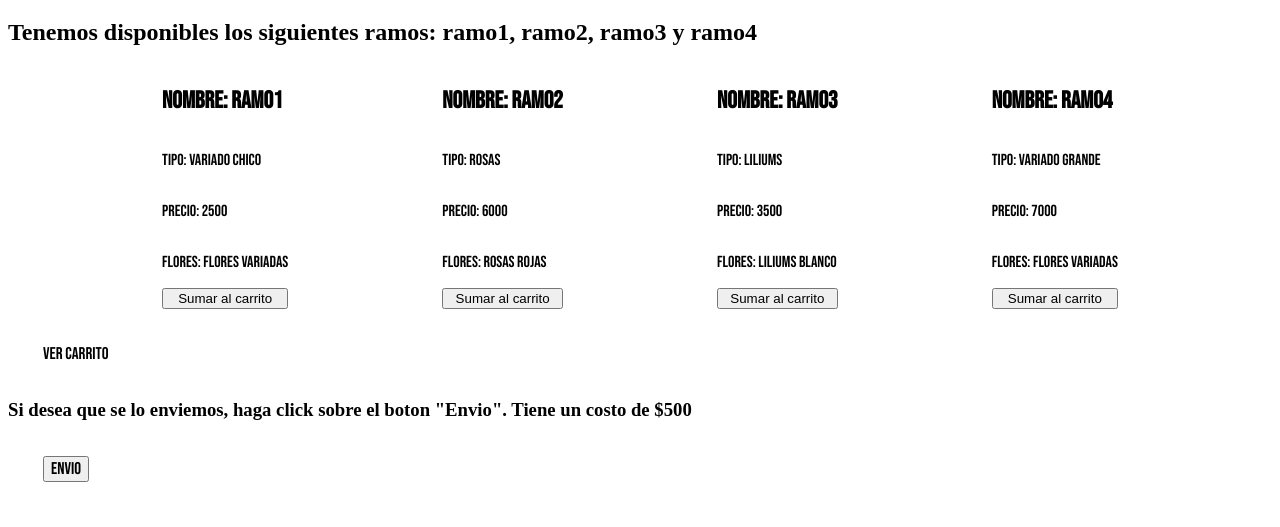
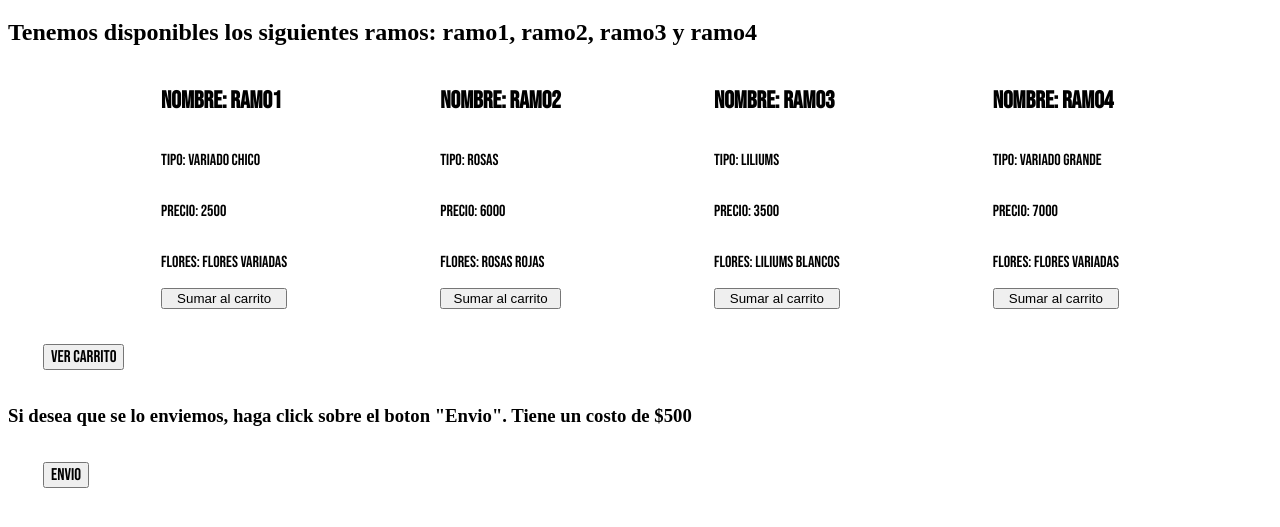
Before and after one commit to guidomora/jscoder, a plain HTML site: page index.html in a window 1280 px wide. Shown: the part 61-588 px from the top of the page. Drawn offline with nearby package versions, Linux system fonts and the light colour scheme.

Commit message:
errores en json

```diff
--- a/estilo.css
+++ b/estilo.css
@@ -19,6 +19,9 @@
     font-family: 'Bebas Neue', cursive;
 }
 
+.carritoAbierto {
+    visibility:hidden;
+}
 
 .precios {
     font-size: 17px;
--- a/index.html
+++ b/index.html
@@ -12,7 +12,7 @@
     <h1>Javascript</h1>
     <h2>Tenemos disponibles los siguientes ramos: ramo1, ramo2, ramo3 y ramo4</h2>
     <div id="divProductos" class="divs"></div>
-    <div id="mostrarCarrito" class="precios"> Ver carrito </div>
+    <button id="mostrarCarrito" class="precios"> Ver carrito </button>
     <h3>Si desea que se lo enviemos, haga click sobre el boton "Envio". Tiene un costo de $500</h3>
     <button id="botonEnvio" class="precios"> Envio </button>
     <script type="text/javascript" src="https://cdn.jsdelivr.net/npm/toastify-js"></script>
--- /dev/null
+++ b/productos.json
@@ -0,0 +1,33 @@
+[
+    {
+        "id": 1,
+        "nombre": "ramo1",
+        "ramo": "variado chico",
+        "precio": 2500,
+        "flores": "flores variadas"
+    },
+
+    {
+        "id": 2,
+        "nombre": "ramo2",
+        "ramo": "rosas",
+        "precio": 6000,
+        "flores": "rosas rojas"
+    },
+
+    {
+        "id": 3,
+        "nombre": "ramo3",
+        "ramo": "liliums",
+        "precio": 3500,
+        "flores": "liliums blancos"
+    },
+
+    {
+        "id": 4,
+        "nombre": "ramo4",
+        "ramo": "variado grande",
+        "precio": 7000,
+        "flores": "flores variadas"
+    }
+]
--- a/script.js
+++ b/script.js
@@ -1,3 +1,21 @@
+fetch(`./productos.json`)
+.then(response => response.json())
+.then(ramos => {
+  ramos.forEach((ramos) => {
+    let {id, nombre, ramo, precio, flores} = ramos
+    divProductos.innerHTML += `
+    <div id="divProductos ${id}" class="productos">
+      <h2> Nombre: ${nombre} </h2>
+      <p> Tipo: ${ramo} </p>
+      <p> Precio: ${precio} </p>
+      <p> Flores: ${flores} </p>
+      <button id= "boton${id}"> Sumar al carrito </button>
+    </div>
+  `
+  })
+})
+
+
 
 class Ramos {
   constructor(id, nombre, ramo, precio, flores, ) {
@@ -24,17 +42,17 @@ let botonEnvio = document.getElementById("botonEnvio");
 const suma = (carrito, costo) => carrito + costo;
 
 
-ramos.forEach(ramos => {
-  divProductos.innerHTML += `
-    <div id="divProductos ${ramos.id}" class="productos">
-      <h2> Nombre: ${ramos.nombre} </h2>
-      <p> Tipo: ${ramos.ramo} </p>
-      <p> Precio: ${ramos.precio} </p>
-      <p> Flores: ${ramos.flores} </p>
-      <button id= "boton${ramos.id}"> Sumar al carrito </button>
-    </div>
-  `
-});
+// ramos.forEach(ramos => {
+//   divProductos.innerHTML += `
+//     <div id="divProductos ${ramos.id}" class="productos">
+//       <h2> Nombre: ${ramos.nombre} </h2>
+//       <p> Tipo: ${ramos.ramo} </p>
+//       <p> Precio: ${ramos.precio} </p>
+//       <p> Flores: ${ramos.flores} </p>
+//       <button id= "boton${ramos.id}"> Sumar al carrito </button>
+//     </div>
+//   `
+// });
 
 const productoElegido = ramos.forEach(ramos => {
   document.getElementById(`boton${ramos.id}`).addEventListener("click", () => {
@@ -77,6 +95,7 @@ function sumarAlCarrito (ramos) {
 
 
 document.getElementById(`mostrarCarrito`).addEventListener("click", () => {
+  mostrarCarrito.innerHTML = ""
   carrito.forEach (element => {
     mostrarCarrito.innerHTML += `
     <div id="divProductos ${element.id}">
@@ -85,7 +104,7 @@ document.getElementById(`mostrarCarrito`).addEventListener("click", () => {
       <p> Precio: ${element.precio} </p>
       <p> Flores: ${element.flores} </p>
       <p> Cantidad: ${element.cantidad} </p>
-      <button id= "${element.id}" class "btnBorrar> Eliminar del carrito </button>
+      <button id= "${element.id}" class ="btnBorrar"> Eliminar del carrito </button>
     </div>
     `
   })
@@ -93,16 +112,16 @@ document.getElementById(`mostrarCarrito`).addEventListener("click", () => {
 });
 
 function borrarProducto () {
-  let btnBorrar = document.querySelectorAll(".btnBorrar")
+  const btnBorrar = document.querySelectorAll(".btnBorrar")
   btnBorrar.forEach((element) => {
     element.addEventListener("click", (e) => {
       let id = parseInt(e.target.id);
       carrito = carrito.filter((element) => {
         return element.id !== id;
-      })
+      });
       mostrarCarrito;
-    })
-  })
+    });
+  });
 };
 
 document.getElementById(`botonEnvio${carrito}`).addEventListener("click", () => {
```
